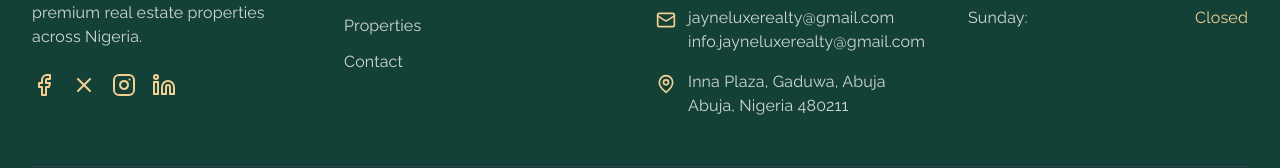
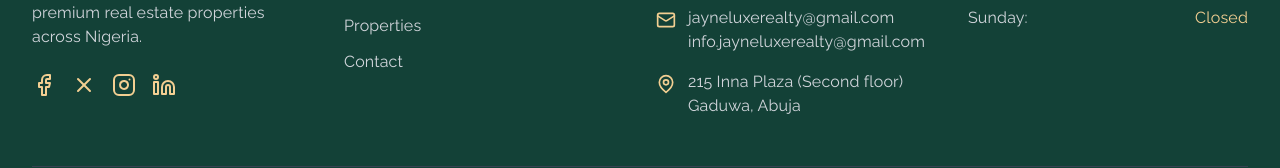
Before and after one commit to thefundoff/Jayneluxerealty, a React (Vite) app in the folder JayneLuxe/project/: page / in a window 1280 px wide. Shown: the part 5143-5311 px from the top of the page. Built offline with nearby package versions, Linux system fonts and the light colour scheme; no server answers; the database is empty; a web font is replaced by a local one.

Commit message:
Changed address

```diff
--- a/JayneLuxe/project/src/components/Footer.tsx
+++ b/JayneLuxe/project/src/components/Footer.tsx
@@ -80,8 +80,8 @@ export const Footer = () => {
               <div className="flex items-start space-x-3">
                 <MapPin className="w-5 h-5 text-[#F3CF92] mt-1 flex-shrink-0" />
                 <div>
-                  <p className="text-gray-300">Inna Plaza, Gaduwa, Abuja</p>
-                  <p className="text-gray-300">Abuja, Nigeria 480211</p>
+                  <p className="text-gray-300">215 Inna Plaza (Second floor)</p>
+                  <p className="text-gray-300">Gaduwa, Abuja</p>
                 </div>
               </div>
             </div>
--- a/JayneLuxe/project/src/pages/Contact.tsx
+++ b/JayneLuxe/project/src/pages/Contact.tsx
@@ -111,8 +111,8 @@ export const Contact = () => {
                 <div>
                   <h3 className="font-bold text-[#134137] mb-1">Office</h3>
                   <p className="text-gray-600">
-                    Inna Plaza, Gaduwa, Abuja<br />
-                    Abuja Nigeria, 480211
+                    215 Inna Plaza (Second floor)<br />
+                    Gaduwa, Abuja
                   </p>
                 </div>
               </div>
```
